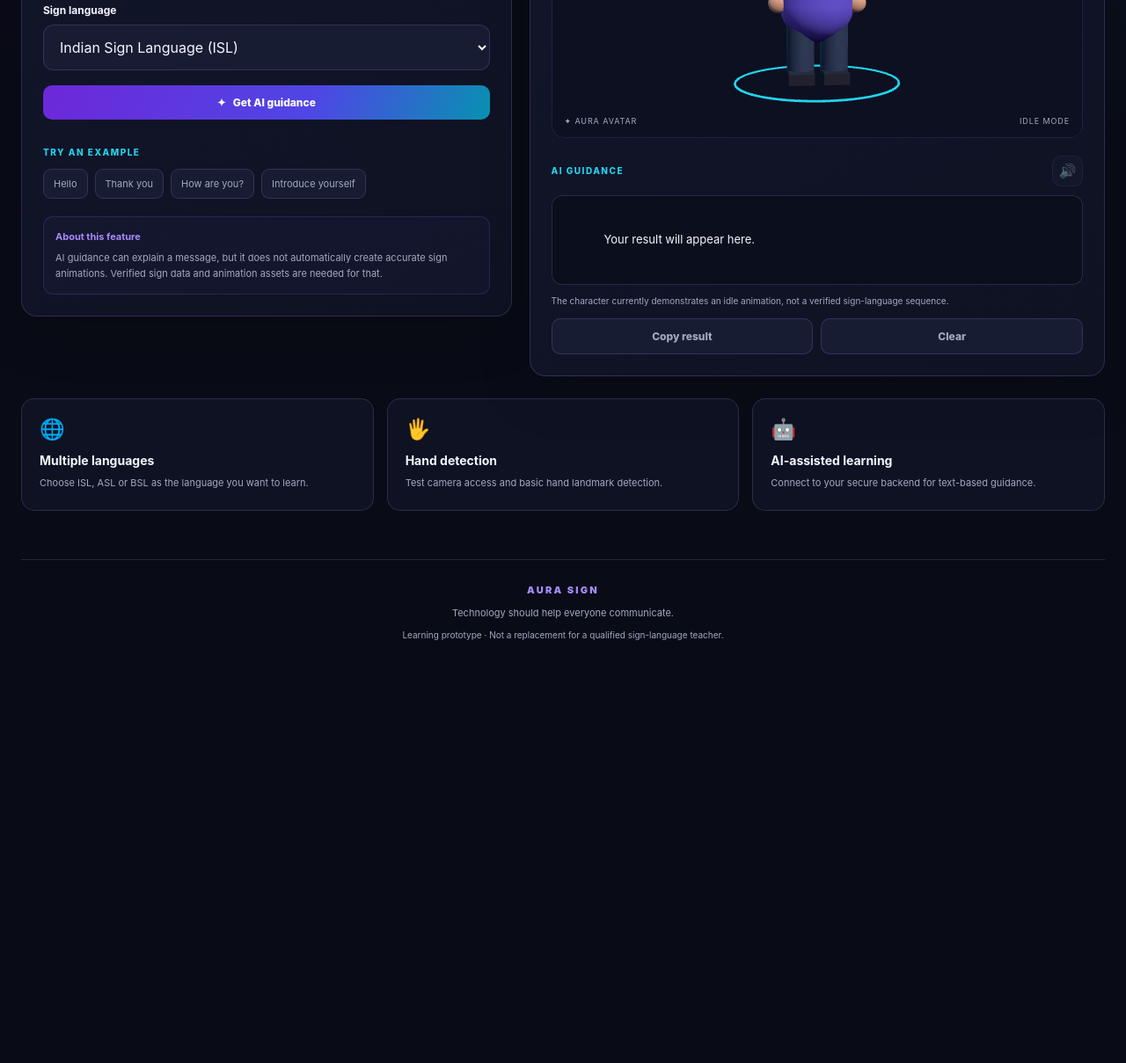
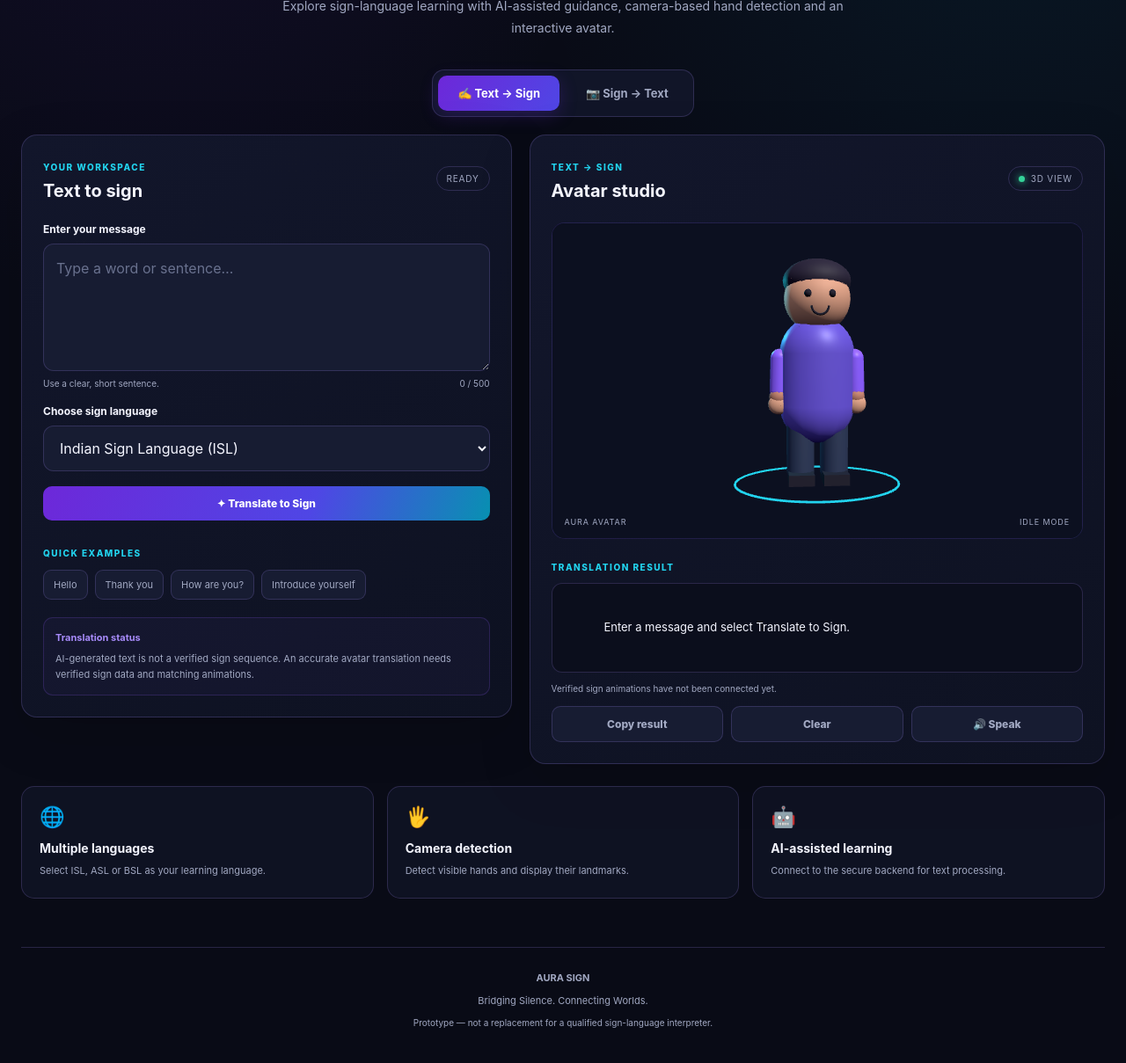
Before and after one commit to Oviya-Vaedika/AuraSign, a website: page index.html in a window 1280 px wide. Shown: the part 712-1921 px from the top of the page at 88% size. Before the commit the page ends 1480 px from the top, so only its background shows below. Drawn offline with nearby package versions, Linux system fonts and the light colour scheme; animation ran at ten frames a second.

Commit message:
Refactor text content in index.html
Updated various text elements for clarity and consistency.

```diff
--- a/index.html
+++ b/index.html
@@ -3,44 +3,44 @@
 <html lang="en">
 <head>
   <meta charset="UTF-8">
-  <meta name="viewport" content="width=device-width, initial-scale=1.0">
+  <meta name="viewport" content="width=device-width, initial-scale=1">
   <meta name="theme-color" content="#090b16">
   <title>Aura Sign | Bridging Silence. Connecting Worlds.</title>
   <link rel="stylesheet" href="style.css">
 </head>
 <body>
   <nav class="navbar">
-    <a class="brand" href="#">
-      <span class="brand-icon">A<span>S</span></span>
+    <a class="brand" href="#" aria-label="Aura Sign home">
+      <img src="logo.png" alt="Aura Sign logo" class="logo">
       <span>
         <strong>AURA SIGN</strong>
         <small>Bridging Silence. Connecting Worlds.</small>
       </span>
     </a>
-    <span class="online-pill"><i></i> AI ASSISTANT</span>
+    <span class="online-pill"><i></i> ACCESSIBILITY AI</span>
   </nav>
 
   <main class="container">
     <section class="hero">
-      <span class="eyebrow">✦ ACCESSIBILITY · TECHNOLOGY · CONNECTION</span>
+      <span class="eyebrow">ACCESSIBILITY · TECHNOLOGY · CONNECTION</span>
       <h1>Communication without <span>barriers.</span></h1>
-      <p>Explore sign-language learning with AI-assisted text guidance,
-         camera-based hand detection and an interactive 3D avatar.</p>
+      <p>Explore sign-language learning with AI-assisted guidance,
+         camera-based hand detection and an interactive avatar.</p>
     </section>
 
-    <div class="mode-tabs" role="tablist">
+    <div class="mode-tabs" role="tablist" aria-label="Translation mode">
       <button class="mode-tab active" id="textTab" role="tab"
-              aria-selected="true" data-mode="text">
-        <span>✍️</span> Text → Sign
+              aria-selected="true">
+        ✍️ Text → Sign
       </button>
       <button class="mode-tab" id="cameraTab" role="tab"
-              aria-selected="false" data-mode="camera">
-        <span>📷</span> Sign → Text
+              aria-selected="false">
+        📷 Sign → Text
       </button>
     </div>
 
     <section class="workspace">
-      <div class="panel input-panel">
+      <section class="panel input-panel">
         <div class="panel-heading">
           <div>
             <span class="eyebrow">YOUR WORKSPACE</span>
@@ -50,15 +50,15 @@
         </div>
 
         <div id="textSection">
-          <label for="textInput">Enter a word or sentence</label>
+          <label for="textInput">Enter your message</label>
           <textarea id="textInput" maxlength="500"
-            placeholder="Try: Hello, how are you?"></textarea>
+            placeholder="Type a word or sentence…"></textarea>
           <div class="input-meta">
-            <span>Keep your message clear and simple.</span>
+            <span>Use a clear, short sentence.</span>
             <span id="charCount">0 / 500</span>
           </div>
 
-          <label for="languageSelect">Sign language</label>
+          <label for="languageSelect">Choose sign language</label>
           <select id="languageSelect">
             <option value="ISL">Indian Sign Language (ISL)</option>
             <option value="ASL">American Sign Language (ASL)</option>
@@ -66,11 +66,11 @@
           </select>
 
           <button class="primary-button" id="translateButton">
-            <span>✦</span> Get AI guidance
+            ✦ Translate to Sign
           </button>
 
           <div class="examples">
-            <span class="eyebrow">TRY AN EXAMPLE</span>
+            <span class="eyebrow">QUICK EXAMPLES</span>
             <div class="example-buttons">
               <button data-example="Hello">Hello</button>
               <button data-example="Thank you">Thank you</button>
@@ -80,17 +80,18 @@
           </div>
 
           <div class="notice">
-            <strong>About this feature</strong>
-            <p>AI guidance can explain a message, but it does not automatically
-            create accurate sign animations. Verified sign data and animation
-            assets are needed for that.</p>
+            <strong>Translation status</strong>
+            <p>AI-generated text is not a verified sign sequence.
+              An accurate avatar translation needs verified sign data
+              and matching animations.</p>
           </div>
         </div>
 
         <div id="cameraSection" class="hidden">
           <p class="description">
-            Allow camera access to detect whether a hand is visible.
-            This starter version does not yet recognise complete signs.
+            Place your hand in the camera frame. This version detects
+            hand landmarks; full sign-language recognition requires
+            a trained sign-recognition model.
           </p>
 
           <div class="camera-frame">
@@ -104,30 +105,46 @@
               Start camera
             </button>
             <button class="secondary-button" id="stopCameraButton" disabled>
-              Stop
+              Stop camera
             </button>
           </div>
 
           <div class="detection-box">
-            <span class="eyebrow">CAMERA STATUS</span>
+            <span class="eyebrow">DETECTION RESULT</span>
             <h3 id="detectionTitle">Waiting for camera</h3>
             <p id="detectionMessage" aria-live="polite">
-              Start the camera to begin hand detection.
+              Start the camera to detect your hands.
             </p>
           </div>
 
+          <label for="recognisedText">Recognised text</label>
+          <div id="recognisedText" class="recognised-text" aria-live="polite">
+            No sign recognised yet.
+          </div>
+
+          <div class="button-row">
+            <button class="secondary-button" id="speakRecognisedButton">
+              🔊 Speak text
+            </button>
+            <button class="secondary-button" id="clearRecognisedButton">
+              Clear
+            </button>
+          </div>
+
           <div class="notice">
-            <strong>Privacy</strong>
-            <p>The camera is processed in your browser by the hand-detection
-            library. This code does not upload camera footage to Gemini.</p>
+            <strong>Camera privacy</strong>
+            <p>Camera frames are processed in your browser by the
+              hand-detection library. This code does not send camera
+              footage to Gemini.</p>
           </div>
         </div>
-      </div>
+      </section>
 
-      <div class="panel avatar-panel">
+      <!-- This entire panel is hidden in Sign → Text mode. -->
+      <section class="panel avatar-panel" id="avatarPanel">
         <div class="panel-heading">
           <div>
-            <span class="eyebrow">INTERACTIVE CHARACTER</span>
+            <span class="eyebrow">TEXT → SIGN</span>
             <h2>Avatar studio</h2>
           </div>
           <span class="avatar-indicator"><i></i> 3D VIEW</span>
@@ -136,55 +153,54 @@
         <div class="avatar-stage" id="avatarStage">
           <div class="avatar-loading" id="avatarFallback">
             <div class="fallback-orbit"></div>
-            <span>Preparing 3D avatar…</span>
+            <span>Loading avatar…</span>
           </div>
-          <canvas id="avatarCanvas" aria-label="Interactive 3D character"></canvas>
+          <canvas id="avatarCanvas" aria-label="3D avatar preview"></canvas>
           <div class="stage-caption">
-            <span>✦ AURA AVATAR</span>
+            <span>AURA AVATAR</span>
             <span id="avatarMode">IDLE MODE</span>
           </div>
         </div>
 
         <div class="result-area">
-          <div class="result-heading">
-            <span class="eyebrow">AI GUIDANCE</span>
-            <button id="speakButton" class="icon-button" disabled
-                    title="Read guidance aloud">🔊</button>
-          </div>
+          <span class="eyebrow">TRANSLATION RESULT</span>
           <div id="resultText" aria-live="polite">
-            Your result will appear here.
+            Enter a message and select Translate to Sign.
           </div>
           <p id="resultNote" class="result-note">
-            The character currently demonstrates an idle animation, not a
-            verified sign-language sequence.
+            Verified sign animations have not been connected yet.
           </p>
           <div class="button-row">
             <button class="secondary-button" id="copyButton">Copy result</button>
             <button class="secondary-button" id="clearButton">Clear</button>
+            <button class="secondary-button" id="speakButton">🔊 Speak</button>
           </div>
         </div>
-      </div>
+      </section>
     </section>
 
     <section class="features">
       <article class="feature-card">
-        <span>🌐</span><h3>Multiple languages</h3>
-        <p>Choose ISL, ASL or BSL as the language you want to learn.</p>
+        <span>🌐</span>
+        <h3>Multiple languages</h3>
+        <p>Select ISL, ASL or BSL as your learning language.</p>
       </article>
       <article class="feature-card">
-        <span>🖐️</span><h3>Hand detection</h3>
-        <p>Test camera access and basic hand landmark detection.</p>
+        <span>🖐️</span>
+        <h3>Camera detection</h3>
+        <p>Detect visible hands and display their landmarks.</p>
       </article>
       <article class="feature-card">
-        <span>🤖</span><h3>AI-assisted learning</h3>
-        <p>Connect to your secure backend for text-based guidance.</p>
+        <span>🤖</span>
+        <h3>AI-assisted learning</h3>
+        <p>Connect to the secure backend for text processing.</p>
       </article>
     </section>
 
     <footer>
-      <span class="footer-brand">AURA SIGN</span>
-      <p>Technology should help everyone communicate.</p>
-      <small>Learning prototype · Not a replacement for a qualified sign-language teacher.</small>
+      <strong>AURA SIGN</strong>
+      <p>Bridging Silence. Connecting Worlds.</p>
+      <small>Prototype — not a replacement for a qualified sign-language interpreter.</small>
     </footer>
   </main>
 
```
